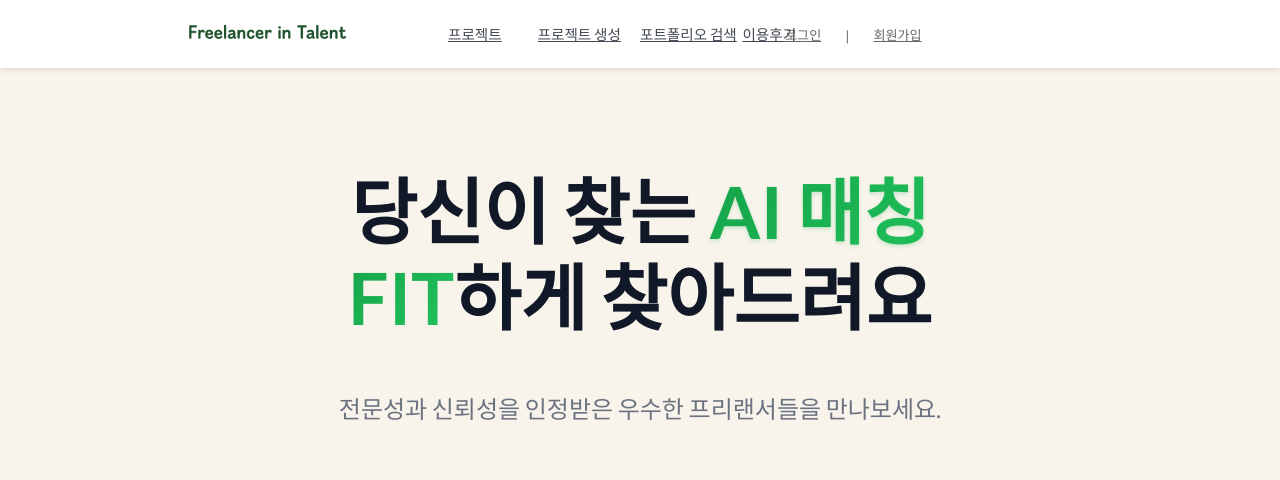
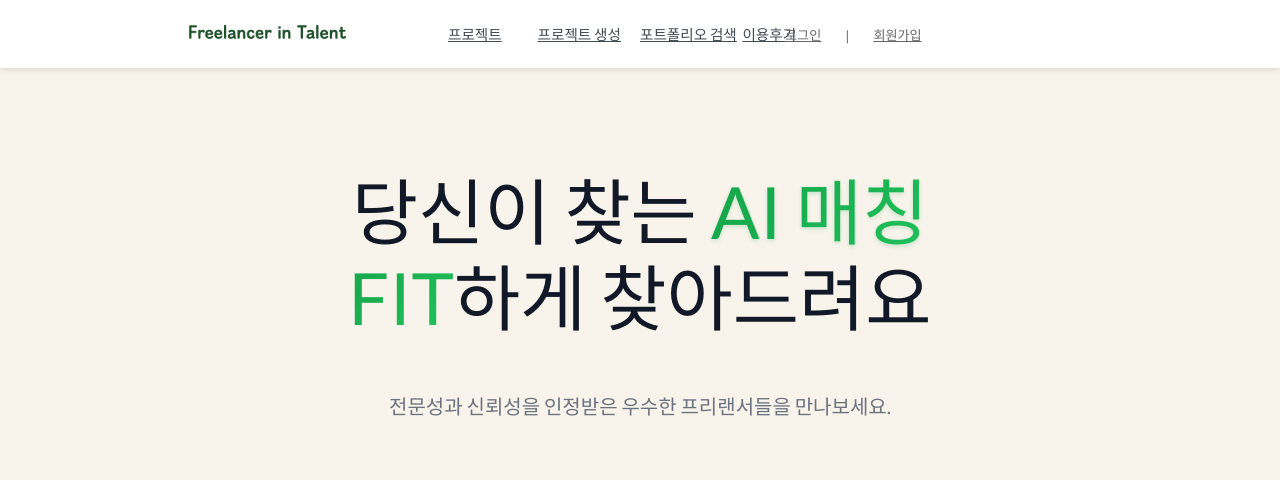
Before and after one commit to prgrms-aibe-devcourse/AIBE3-Project2-Team05, a Next.js app in the folder frontend/: page / in a window 1280 px wide. Shown: the top 480 px of the page. Built offline with nearby package versions, Linux system fonts and the light colour scheme; no server answers.

Commit message:
des:main page design refactor

```diff
--- a/frontend/src/app/page.tsx
+++ b/frontend/src/app/page.tsx
@@ -55,7 +55,7 @@ export default function HomePage() {
           <div className="max-w-6xl mx-auto">
             <h1 className="text-5xl md:text-7xl font-bold text-gray-900 mb-10" style={{
               fontSize: 'clamp(2.5rem, 6vw, 4.5rem)',
-              fontWeight: '700',
+              fontWeight: '300',
               color: '#111827',
               marginBottom: '48px',
               lineHeight: '1.2'
@@ -69,7 +69,7 @@ export default function HomePage() {
                   display: 'inline-block',
                   minWidth: '200px',
                   textAlign: 'center',
-                  fontWeight: '800',
+                  fontWeight: '300',
                   textShadow: '0 2px 4px rgba(22, 163, 74, 0.2)',
                   background: 'linear-gradient(135deg, #16a34a 0%, #22c55e 100%)',
                   WebkitBackgroundClip: 'text',
@@ -87,11 +87,12 @@ export default function HomePage() {
                 background: 'linear-gradient(135deg, #16a34a 0%, #22c55e 100%)',
                 WebkitBackgroundClip: 'text',
                 WebkitTextFillColor: 'transparent',
-                backgroundClip: 'text'
+                backgroundClip: 'text',
+                fontWeight: '300',
               }}>FIT</span>하게 찾아드려요
             </h1>
             <p className="text-xl text-gray-600 mb-16" style={{
-              fontSize: 'clamp(1.25rem, 2.5vw, 1.5rem)',
+              fontSize: 'clamp(1.25rem, 2.5vw, 0.5rem)',
               color: '#6b7280',
               marginBottom: '72px',
               lineHeight: '1.7'
--- a/frontend/src/lib/backend/schema.d.ts
+++ b/frontend/src/lib/backend/schema.d.ts
@@ -1088,6 +1088,9 @@ export interface components {
             /** Format: int32 */
             totalPages?: number;
             /** Format: int32 */
+            numberOfElements?: number;
+            pageable?: components["schemas"]["PageableObject"];
+            /** Format: int32 */
             size?: number;
             content?: components["schemas"]["ProjectResponse"][];
             /** Format: int32 */
@@ -1095,26 +1098,23 @@ export interface components {
             sort?: components["schemas"]["SortObject"];
             first?: boolean;
             last?: boolean;
-            /** Format: int32 */
-            numberOfElements?: number;
-            pageable?: components["schemas"]["PageableObject"];
             empty?: boolean;
         };
         PageableObject: {
+            /** Format: int32 */
+            pageNumber?: number;
+            /** Format: int32 */
+            pageSize?: number;
+            unpaged?: boolean;
+            paged?: boolean;
             /** Format: int64 */
             offset?: number;
             sort?: components["schemas"]["SortObject"];
-            paged?: boolean;
-            /** Format: int32 */
-            pageSize?: number;
-            /** Format: int32 */
-            pageNumber?: number;
-            unpaged?: boolean;
         };
         SortObject: {
+            unsorted?: boolean;
+            sorted?: boolean;
             empty?: boolean;
-            sorted?: boolean;
-            unsorted?: boolean;
         };
         RsDataListLong: {
             resultCode?: string;
```
